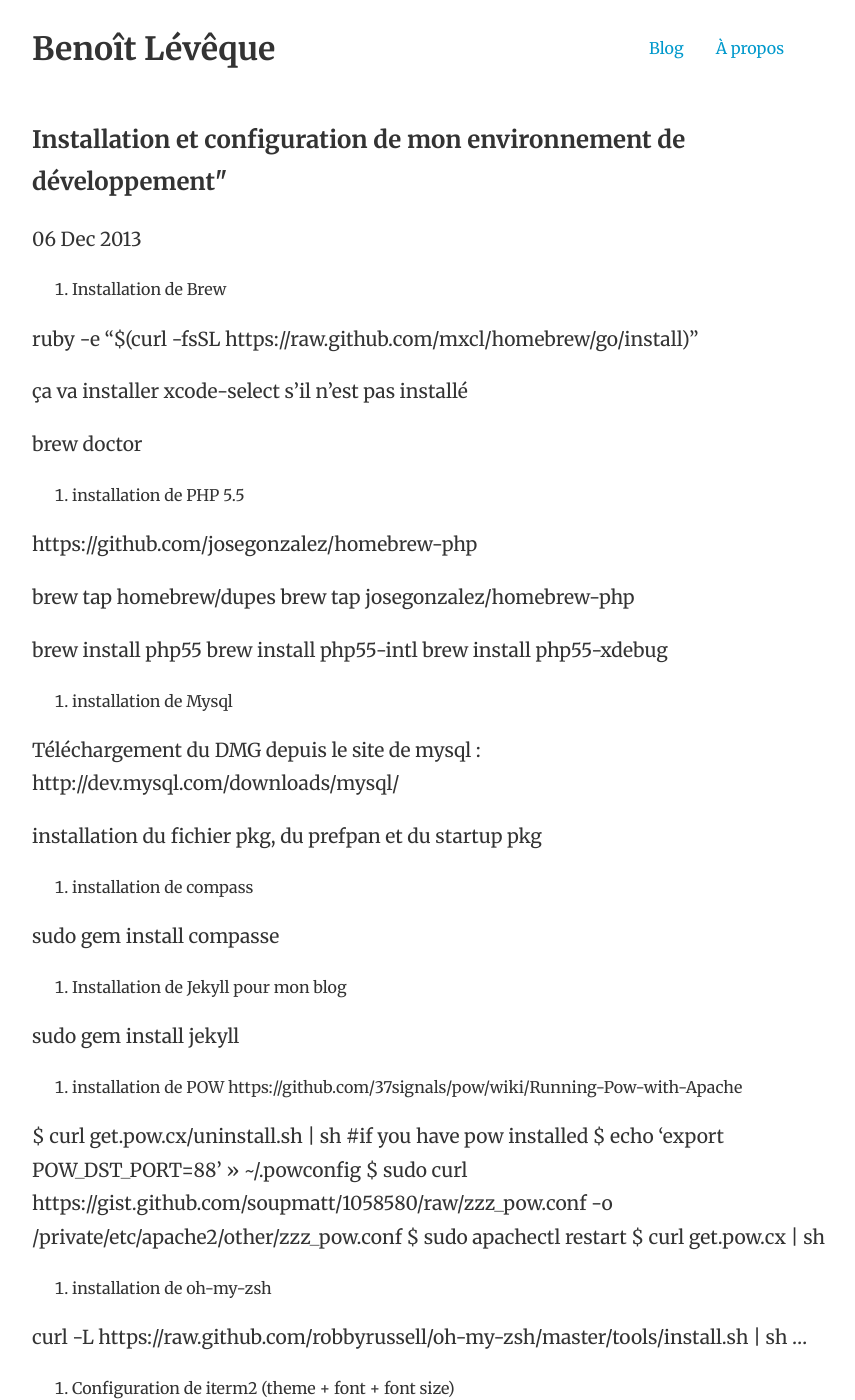
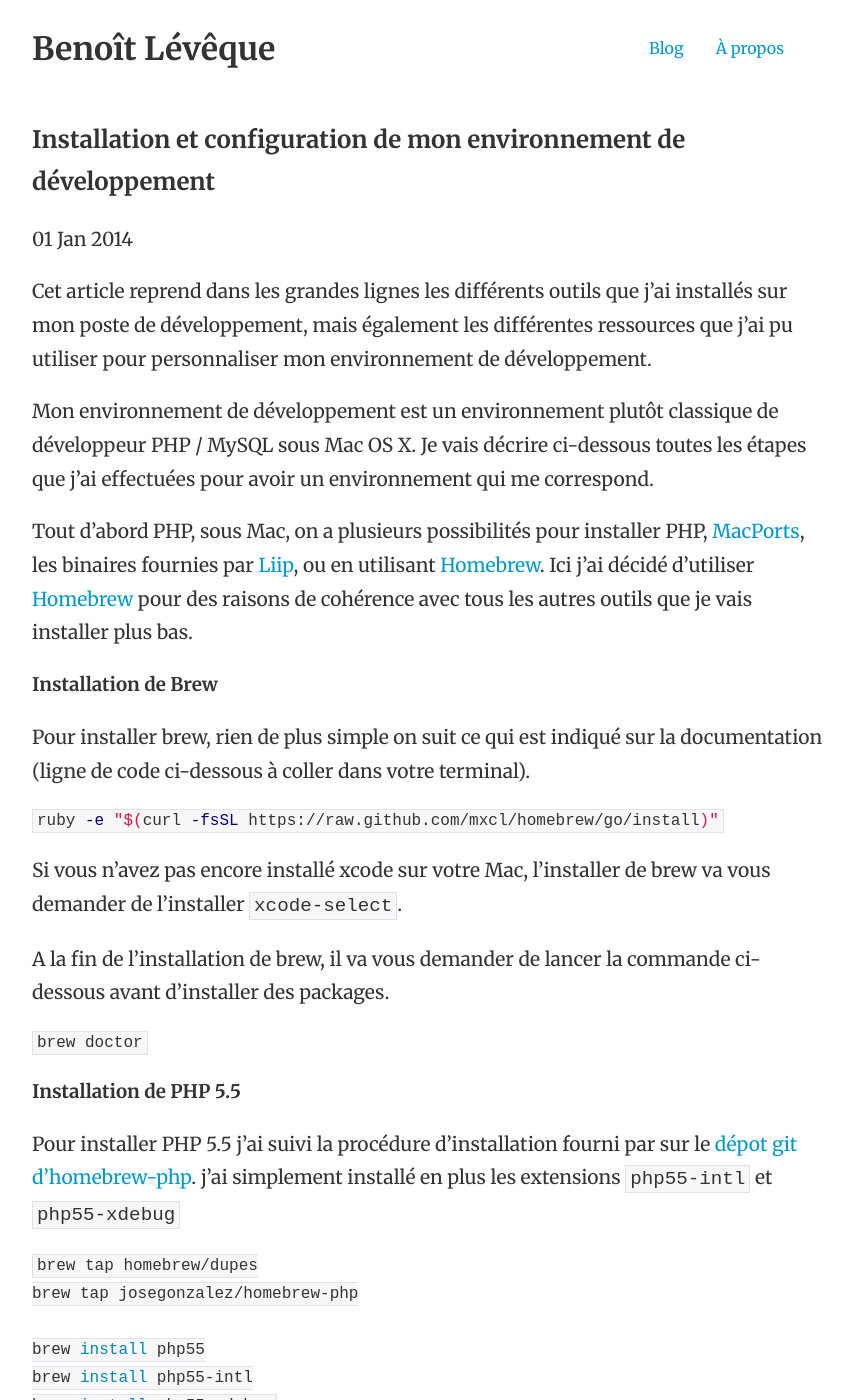
Before and after one commit to BenoitLeveque/benoitleveque.github.io, a Jekyll site: the page built from _posts/2013-12-15-installion-et-configuration-de-mon-environnement-de-developpement.markdown, in a window 1280 px wide and 1400 px high. Shown: the whole window, without its empty margins (208-1063 px from the left). Built offline with Jekyll 4.4.1, drawn with Linux system fonts in a browser that asks for light colours; Markdown is read by kramdown in place of the engine named in the settings; comment, search, counter and statistics services are not loaded; some of the changed text lies outside the part shown.

Commit message:
Ajout de l'article sur la configuration de mon environnement de développement

````diff
--- a/_posts/2013-12-15-installion-et-configuration-de-mon-environnement-de-developpement.markdown
+++ b/_posts/2013-12-15-installion-et-configuration-de-mon-environnement-de-developpement.markdown
@@ -1,99 +1,123 @@
 ---
 layout: post
-title:  Installation et configuration de mon environnement de développement"
-date:   2013-12-06 22:00:00
+title:  Installation et configuration de mon environnement de développement
+date:   2014-01-01 20:00:00
 ---
 
-1. Installation de Brew
+Cet article reprend dans les grandes lignes les différents outils que j'ai installés sur mon poste de développement, mais également les différentes ressources que j'ai pu utiliser pour personnaliser mon environnement de développement.
 
+Mon environnement de développement est un environnement plutôt classique de développeur PHP / MySQL sous Mac OS X.
+Je vais décrire ci-dessous toutes les étapes que j'ai effectuées pour avoir un environnement qui me correspond.
+
+Tout d'abord PHP, sous Mac, on a plusieurs possibilités pour installer PHP, [MacPorts][macports], les binaires fournies par [Liip][liip_php], ou en utilisant [Homebrew][brew]. Ici j'ai décidé d'utiliser [Homebrew][brew] pour des raisons de cohérence avec tous les autres outils que je vais installer plus bas.
+
+### Installation de Brew
+
+Pour installer brew, rien de plus simple on suit ce qui est indiqué sur la documentation (ligne de code ci-dessous à coller dans votre terminal).
+
+``` bash
 ruby -e "$(curl -fsSL https://raw.github.com/mxcl/homebrew/go/install)"
+```
 
-ça va installer xcode-select s’il n’est pas installé
+Si vous n'avez pas encore installé xcode sur votre Mac, l'installer de brew va vous demander de l'installer ``xcode-select``.
 
+A la fin de l'installation de brew, il va vous demander de lancer la commande ci-dessous avant d'installer des packages.
+
+``` bash
 brew doctor
+```
 
-2. installation de PHP 5.5
+### Installation de PHP 5.5
 
-https://github.com/josegonzalez/homebrew-php
+Pour installer PHP 5.5 j'ai suivi la procédure d'installation fourni par sur le [dépot git d'homebrew-php][homebrew_php]. j'ai simplement installé en plus les extensions ``php55-intl`` et ``php55-xdebug``
 
+``` bash
 brew tap homebrew/dupes
 brew tap josegonzalez/homebrew-php
 
 brew install php55
 brew install php55-intl
 brew install php55-xdebug
+```
 
-3. installation de Mysql
+### Configuration de PHP
 
-Téléchargement du DMG depuis le site de mysql : http://dev.mysql.com/downloads/mysql/
+Par défaut, la version de php fournie par brew n'est pas complétement configuré, il faut donc aller toucher dans le fichier php.ini qui se trouve ici : ``/usr/local/etc/php/5.5/php.ini``
 
-installation du fichier pkg, du prefpan et du startup pkg
+``` ini
+date.timezone = Europe/Paris
+```
 
-4. installation de compass
+On doit également configurer xdebug pour pouvoir l'utiliser sans problème avec Symfony2, il faut pour cela rajouter dans le fichier de configuration de xdebug ``/usr/local/etc/php/5.5/conf.d/ext-xdebug.ini`` les lignes ci-dessous.
 
-sudo gem install compasse
+``` ini
+xdebug.cli_color=1
+xdebug.remote_enable=on
+xdebug.remote_handler=dbgp
+xdebug.remote_host=localhost
+xdebug.remote_port=9000
+xdebug.max_nesting_level=200
+```
 
-5. Installation de Jekyll pour mon blog
+### Installation de Mysql
 
-sudo gem install jekyll
+Pour installer MySQL j'aurais simplement pu faire un ``brew install mysql`` mais j'aurais quand même dû télécharger le dmg de mysql pour récupérer le fichier prefpane sur le site de mysql, j'ai donc choisi de prendre directement le dmg sur le site de [MySQL][mysql].
 
+Une fois télécharger la bonne version, j'ai pris la version ``Mac OS X 10.7 (x86, 64-bit), DMG Archive`` vous trouverez dans le dmg trois fichiers, le premier fichier correspond à MySQL, le second, un fichier prefpane qui permet d'ajouter comme son nom l'indiquait une entrée MySQL dans les ``Préférences système``. Le dernier fichier permet quant à lui de lancer MySQL au démarrage de votre Mac.
 
-6. installation de POW
-https://github.com/37signals/pow/wiki/Running-Pow-with-Apache
+### Configuration d'apache
 
-$ curl get.pow.cx/uninstall.sh | sh #if you have pow installed
-$ echo 'export POW_DST_PORT=88' >> ~/.powconfig
-$ sudo curl https://gist.github.com/soupmatt/1058580/raw/zzz_pow.conf -o /private/etc/apache2/other/zzz_pow.conf
-$ sudo apachectl restart
-$ curl get.pow.cx | sh
+Apache est installé par défaut sur Mac OS X, il n'est simplement pas lancé. Vous pouvez le lancer avec la commande ci-dessous.
 
-7. installation de oh-my-zsh
+``` bash
+sudo apachectl start
+```
 
-curl -L https://raw.github.com/robbyrussell/oh-my-zsh/master/tools/install.sh | sh
-...
+Au niveau configuration, il faut faire quelque modification simple du fichier httpd.conf.
 
-8. Configuration de iterm2 (theme + font + font size)
+Tout d'abord il faut activer la version de PHP que l'on vient d'installer, pour cela il faut remplacer la ligne qui commence par ``LoadModule php5_module`` par la ligne ci-dessous.
 
-Police Menlo en 14pt
-Scrollback lines : Unlimited scrollback
-Theme : iterm custom qui se trouve dans mon dossier download
+```
+LoadModule php5_module /usr/local/opt/php55/libexec/apache2/libphp5.so
+```
 
-9. Configuration de git
- include fichier gitconfig et gitignore global
+Par défaut apache lance des warnings concernant un problème avec le ``ServerName``. il faut simplement changer la ligne ``ServerName`` qui doit être commentée par la ligne ci-dessous.
 
-10. configuration apache2
-	activation de php dans apache
+```
+ServerName localhost:80
+```
 
-	LoadModule php5_module /usr/local/opt/php55/libexec/apache2/libphp5.so
+Il ne reste plus qu'à activer les vhosts et vous aurez un apache fonctionnel pour faire du développement Symfony.
 
-	Lancement d'apache avec mon utilisateur
+```
+Include /private/etc/apache2/extra/httpd-vhosts.conf
+```
 
-	User Benoit
-	Group staff
+Comme j'ai souvent des problèmes de cache avec mes applications Symfony2, j'ai également changé l'utilisateur utilisé par apache. Si vous n'avez pas de problème de cache vous pouvez sauter cette étape.
 
-	Changement du serverName
+```
+User Benoit
+Group staff
+```
 
-	ServerName localhost:80
+### Manipulation du fichier hosts.
 
-	Activation du fichier de vhost en décommentant la ligne ci-dessous
-	Include /private/etc/apache2/extra/httpd-vhosts.conf
+Si comme moi vous n'aimez pas aller toucher au fichier hosts, vous pouvez installer un petit utilitaire bien sympa, utilitaire utilisé par un certain nombre de développeurs ruby.
 
-	Création du fichier dans /etc/apache2/user pour avoir acces à http://localhost/~Benoit/
+L'utilitaire POW créé par 37Signals permet de prendre en charge toutes les adresses ``*.dev`` pour vous.
+Vous trouverez la procédure d'installation sur le [github de 37Signals][37Signals_pow]
 
-		<Directory>
-		    Options Indexes MultiViews
-		    AllowOverride All
-		    Order allow,deny
-		    Allow from all
-		</Directory>
+``` bash
+curl get.pow.cx/uninstall.sh | sh #if you have pow installed
+echo 'export POW_DST_PORT=88' >> ~/.powconfig
+sudo curl https://gist.github.com/soupmatt/1058580/raw/zzz_pow.conf -o /private/etc/apache2/other/zzz_pow.conf
+sudo apachectl restart
+curl get.pow.cx | sh
+```
 
-11. configuration de php (php.ini)
-
-Modification de la timezone
-date.timezone = Europe/Paris
-
-12. installation globale de composer
-brew install composer
-
-13. Installation de phpcs avec composer
-composer global require 'squizlabs/php_codesniffer=*'
+[macports]: https://trac.macports.org/wiki/howto/MAMP
+[liip_php]: http://php-osx.liip.ch/
+[brew]: http://brew.sh/
+[homebrew_php]: https://github.com/josegonzalez/homebrew-php#installation
+[mysql]: http://dev.mysql.com/downloads/mysql/
+[37Signals_pow]: https://github.com/37signals/pow/wiki/Running-Pow-with-Apache
````
